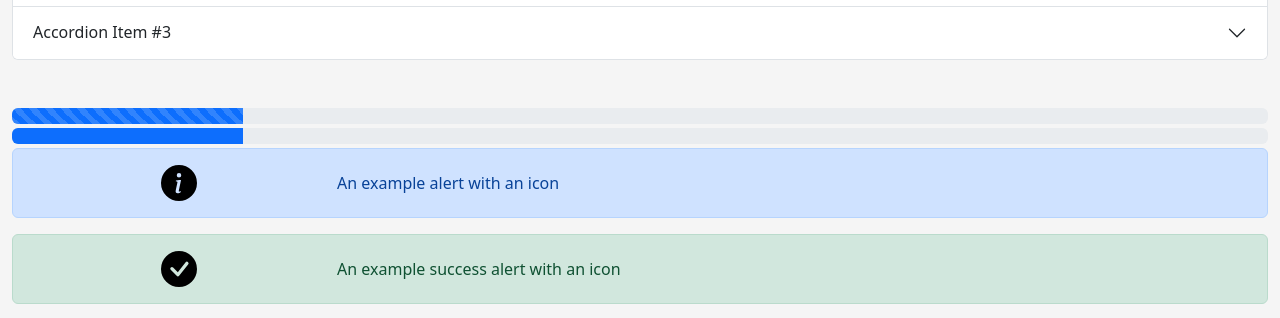
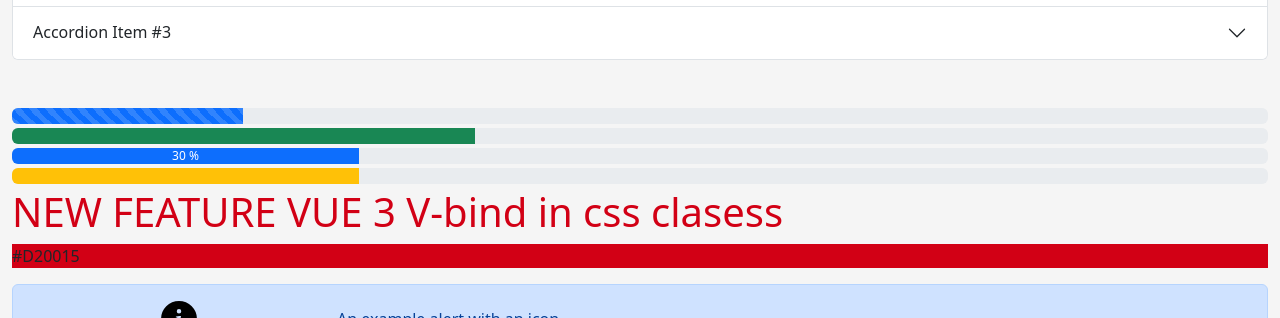
Before and after one commit to KarolZawisza555/ViteTests, a Vue app: page / in a window 1280 px wide. Shown: the part 2956-3274 px from the top of the page. Built offline with nearby package versions, Linux system fonts and the light colour scheme.

Commit message:
added new feature v-bind in css

```diff
--- a/src/components/Progress.vue
+++ b/src/components/Progress.vue
@@ -18,20 +18,89 @@
 		aria-valuemin="0"
 		aria-valuemax="100">
 		<div
+			class="progress-bar bg-success"
+			:style="valueProgres2"></div>
+	</div>
+	<div
+		class="progress"
+		role="progressbar"
+		aria-label="Example with label"
+		aria-valuenow="25"
+		aria-valuemin="0"
+		aria-valuemax="100">
+		<div
 			class="progress-bar"
-			:style="valueProgres"></div>
+			:style="valueProgres3">
+			{{ state.progress3 }} %
+		</div>
 	</div>
+	<div
+		class="progress my-1"
+		role="progressbar"
+		aria-label="Danger example"
+		aria-valuenow="100"
+		aria-valuemin="0"
+		aria-valuemax="100">
+		<div
+			:class="colorBar"
+			:style="valueProgres3"></div>
+	</div>
+	<p class="new h1">NEW FEATURE VUE 3 V-bind in css clasess</p>
+	<p class="newFeatureVue3">{{ state.color }}</p>
 </template>
 <script setup>
 import { reactive, onMounted, computed } from "vue";
-const state = reactive({ progress: 0 });
+const state = reactive({
+	progress: 0,
+	progress2: 0,
+	progress3: 0,
+	randomColor: "#fffffff",
+});
+function getRandomColor() {
+	const letters = "0123456789ABCDEF";
+	let color = "#";
+	for (let i = 0; i < 6; i++) {
+		color += letters[Math.floor(Math.random() * 16)];
+	}
+	return color;
+}
 onMounted(() => {
 	setInterval(() => {
 		state.progress = (state.progress + 2) % 100;
+		state.progress2 = (state.progress2 + 4) % 100;
+		state.progress3 = (state.progress3 + 3) % 100;
 	}, 500);
+	setInterval(() => {
+		state.color = getRandomColor();
+	}, 1000);
+});
+const randomBackgroundColor = computed(() => {
+	return `width: ${state.progress}%`;
 });
 const valueProgres = computed(() => {
 	return `width: ${state.progress}%`;
 });
+const valueProgres2 = computed(() => {
+	return `width: ${state.progress2}%`;
+});
+const valueProgres3 = computed(() => {
+	return `width: ${state.progress3}%`;
+});
+// ---------------------------------------------------------------------------
+// Generate by Chat GPT
+// ---------------------------------------------------------------------------
+const colorBar = computed(() => {
+	if (state.progress3 >= 75) return "progress-bar bg-success";
+	else if (state.progress3 >= 50) return "progress-bar bg-info";
+	else if (state.progress3 >= 25) return "progress-bar bg-warning";
+	else return "progress-bar bg-danger";
+});
 </script>
-<style></style>
+<style>
+.newFeatureVue3 {
+	background-color: v-bind(state.color);
+}
+.new {
+	color: v-bind(state.color);
+}
+</style>
```
